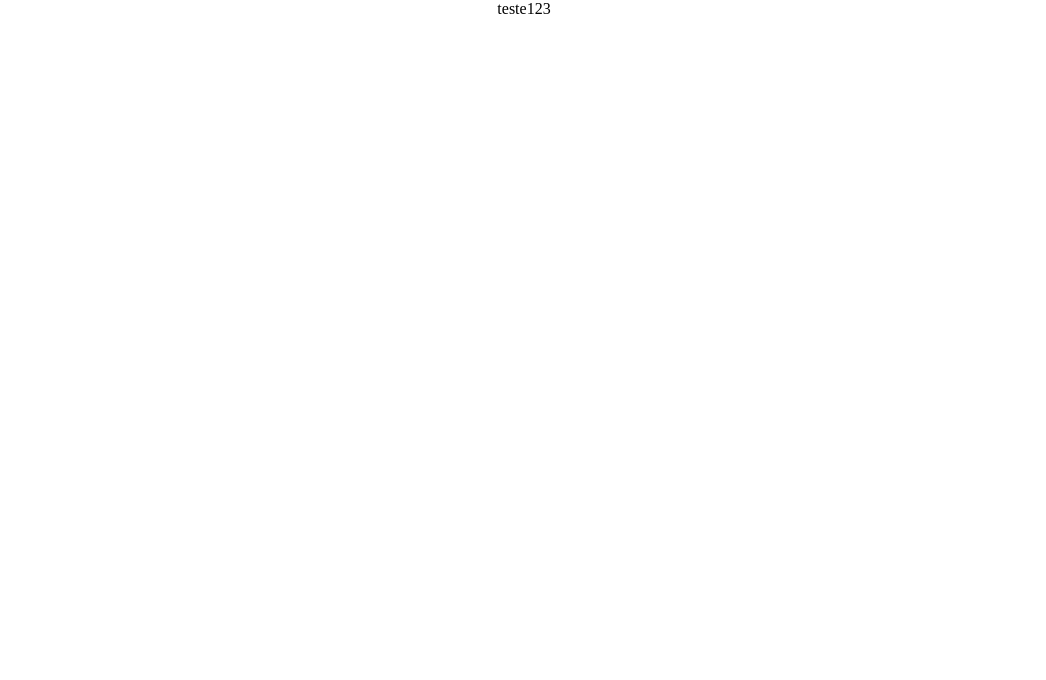
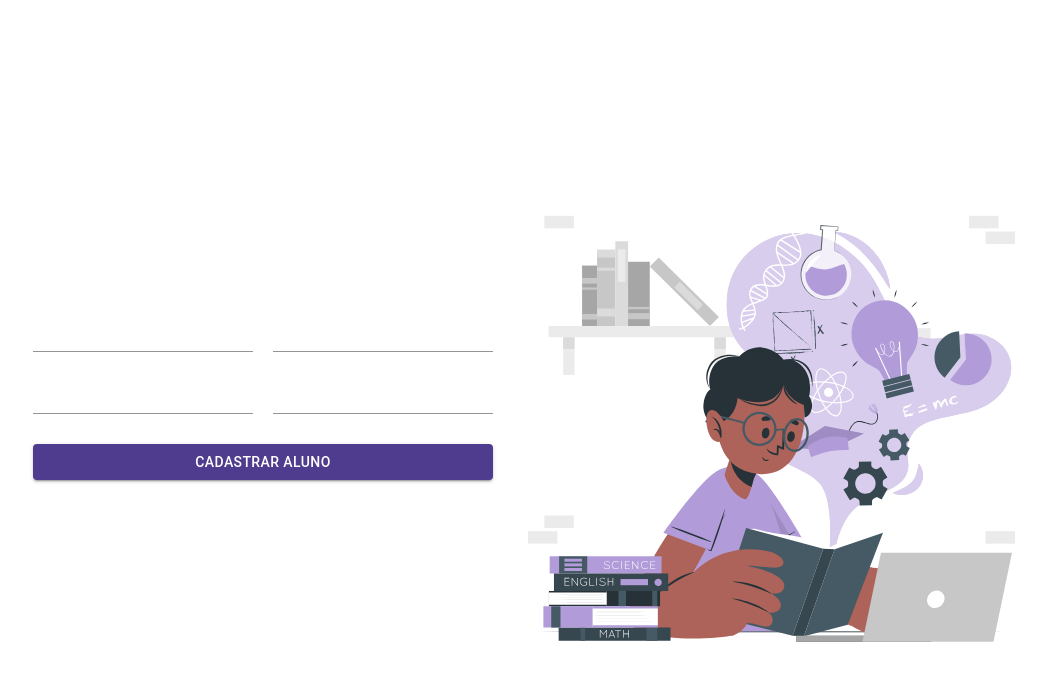
Before and after one commit to Odorizzi1/Educa-web, a React (Vite) app in the folder client/: page /form-aluno in a window 1280 px wide. Shown: the top 680 px of the page, without its empty margins (116-1162 px from the left). Built offline with nearby package versions, Linux system fonts and the light colour scheme.

Commit message:
Create form structure

```diff
--- a/client/package.json
+++ b/client/package.json
@@ -13,6 +13,8 @@
     "@emotion/react": "^11.11.3",
     "@emotion/styled": "^11.11.0",
     "@mui/material": "^5.15.4",
+    "@mui/x-date-pickers": "^6.19.0",
+    "dayjs": "^1.11.10",
     "react": "^18.2.0",
     "react-dom": "^18.2.0",
     "react-router-dom": "^6.21.2"
--- a/client/src/pages/student-form/StudentFormView.tsx
+++ b/client/src/pages/student-form/StudentFormView.tsx
@@ -1,7 +1,35 @@
-const StudentFormView = ()=>{
-    return(
-        <div> teste123</div>
-    )
-}
+import { Box } from "@mui/material";
+import { Button, TextField } from "../../components/atoms";
 
-export {StudentFormView}
+const StudentFormView = () => {
+  return (
+    <Box>
+      <Box
+        width={"100vw"}
+        height={"100vh"}
+        display={"flex"}
+        alignItems={"center"}
+        justifyContent={"center"}
+      >
+        <Box  display={"flex"} flexDirection={"column"} gap={"30px"}>
+          <Box gap={"20px"} width={"100%"} display={"flex"}>
+            <TextField variant="standard" />
+            <TextField variant="standard" />
+          </Box>
+          <Box gap={"20px"} width={"100%"} display={"flex"}>
+            <TextField variant="standard" />
+            <TextField variant="standard" />
+          </Box>
+          <Box width={"100%"}>
+            <Button>Cadastrar aluno</Button>
+          </Box>
+        </Box>
+        <Box height={"475px"}>
+          <img src="/cuate.svg" />
+        </Box>
+      </Box>
+    </Box>
+  );
+};
+
+export { StudentFormView };
```
Also changed, not shown: 1 other file (tests, documents, lock files or other folders).
